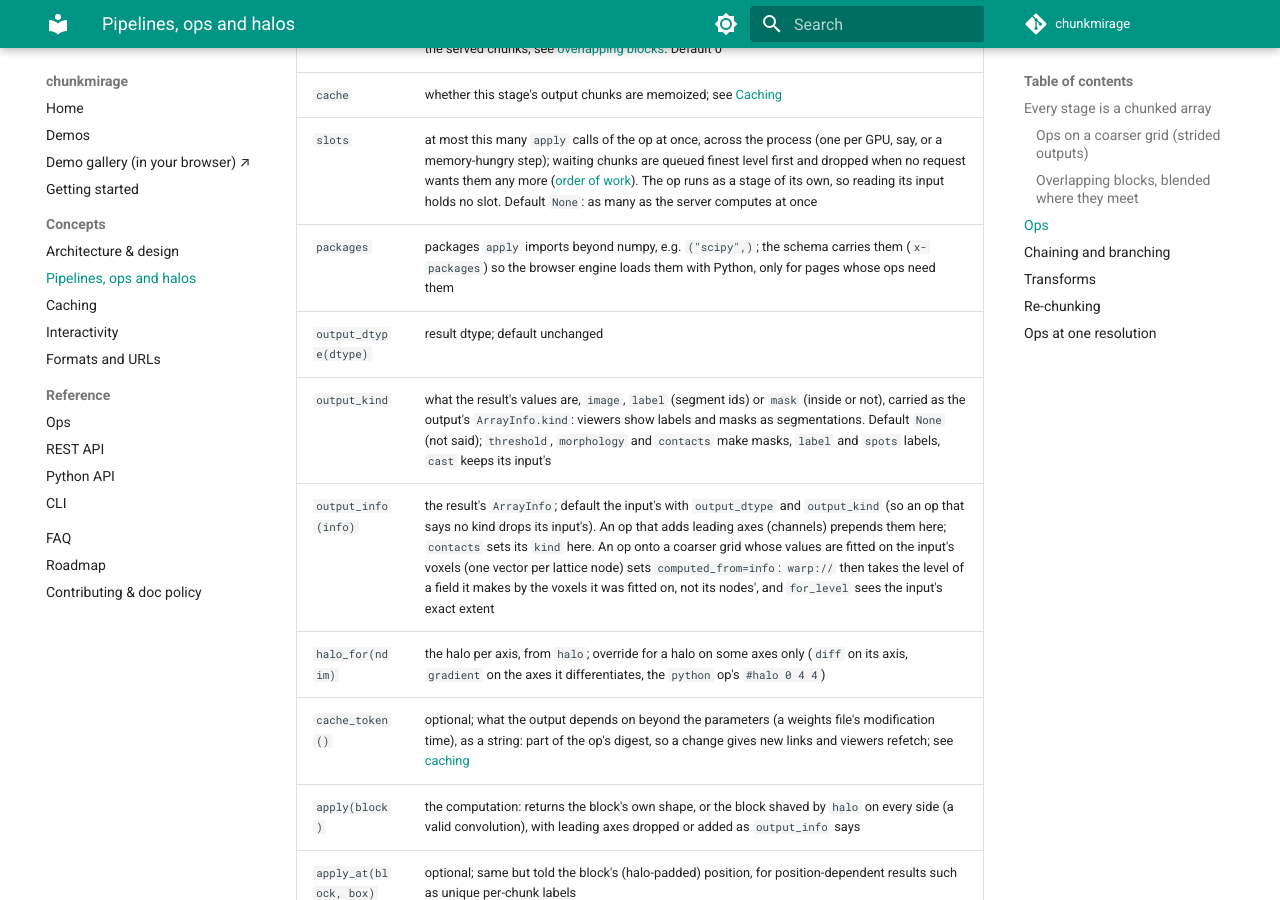
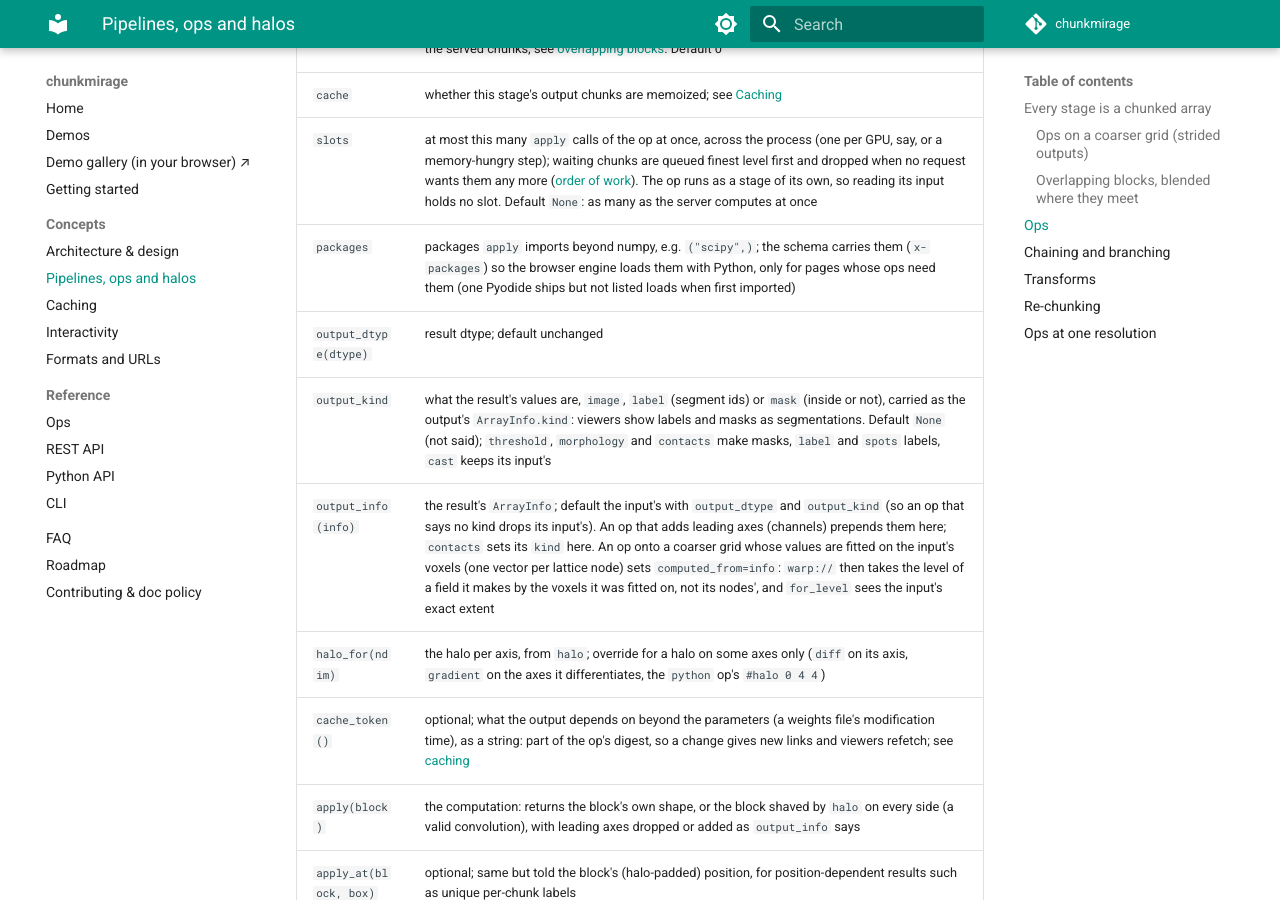
Before and after one commit to JaneliaSciComp/chunkmirage, an MkDocs documentation site: the page built from docs/concepts/pipelines.md, in a window 1280 px wide and 900 px high, scrolled down 2135 px. Built offline with MkDocs 1.6.1 and Material for MkDocs 9.7.7, drawn with Linux system fonts in a browser that asks for light colours; comment, search, counter and statistics services are not loaded.

Commit message:
pipelines.md: an op's packages are loaded with Python up front; one Pyodide ships but not listed loads when first imported

```diff
--- a/docs/concepts/pipelines.md
+++ b/docs/concepts/pipelines.md
@@ -82,7 +82,7 @@ schema for free (`GET /api/ops`).
 | `overlap`              | output voxels beyond its chunk that each block also computes, for ops whose blocks computed alone disagree where they meet; the blocks are cached as a stage of their own and blended into the served chunks; see [overlapping blocks](#overlapping-blocks-blended-where-they-meet). Default 0 |
 | `cache`                | whether this stage's output chunks are memoized; see [Caching](caching.md) |
 | `slots`                | at most this many `apply` calls of the op at once, across the process (one per GPU, say, or a memory-hungry step); waiting chunks are queued finest level first and dropped when no request wants them any more ([order of work](caching.md#order-of-work-and-requests-given-up-on)). The op runs as a stage of its own, so reading its input holds no slot. Default `None`: as many as the server computes at once |
-| `packages`             | packages `apply` imports beyond numpy, e.g. `("scipy",)`; the schema carries them (`x-packages`) so the browser engine loads them with Python, only for pages whose ops need them |
+| `packages`             | packages `apply` imports beyond numpy, e.g. `("scipy",)`; the schema carries them (`x-packages`) so the browser engine loads them with Python, only for pages whose ops need them (one Pyodide ships but not listed loads when first imported) |
 | `output_dtype(dtype)`  | result dtype; default unchanged                                         |
 | `output_kind`          | what the result's values are, `image`, `label` (segment ids) or `mask` (inside or not), carried as the output's `ArrayInfo.kind`: viewers show labels and masks as segmentations. Default `None` (not said); `threshold`, `morphology` and `contacts` make masks, `label` and `spots` labels, `cast` keeps its input's |
 | `output_info(info)`    | the result's `ArrayInfo`; default the input's with `output_dtype` and `output_kind` (so an op that says no kind drops its input's). An op that adds leading axes (channels) prepends them here; `contacts` sets its `kind` here. An op onto a coarser grid whose values are fitted on the input's voxels (one vector per lattice node) sets `computed_from=info`: `warp://` then takes the level of a field it makes by the voxels it was fitted on, not its nodes', and `for_level` sees the input's exact extent |
```
